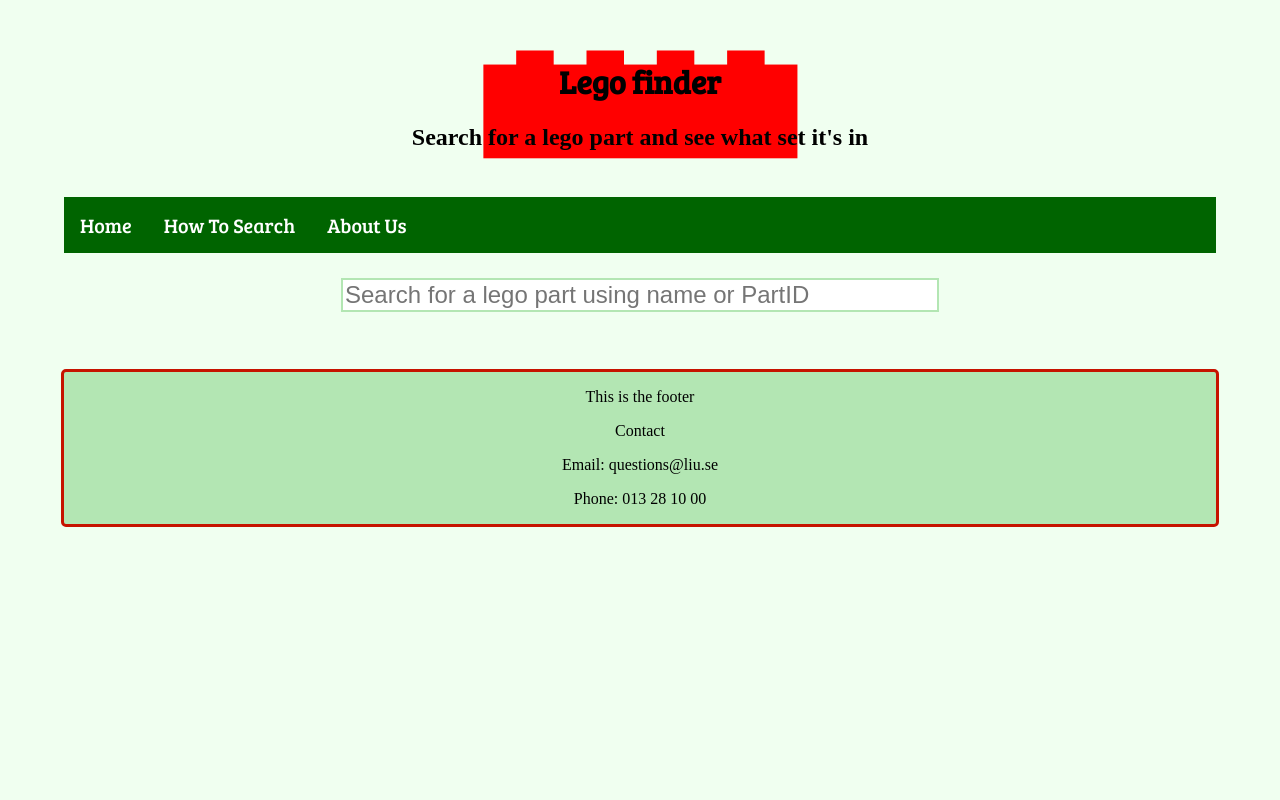
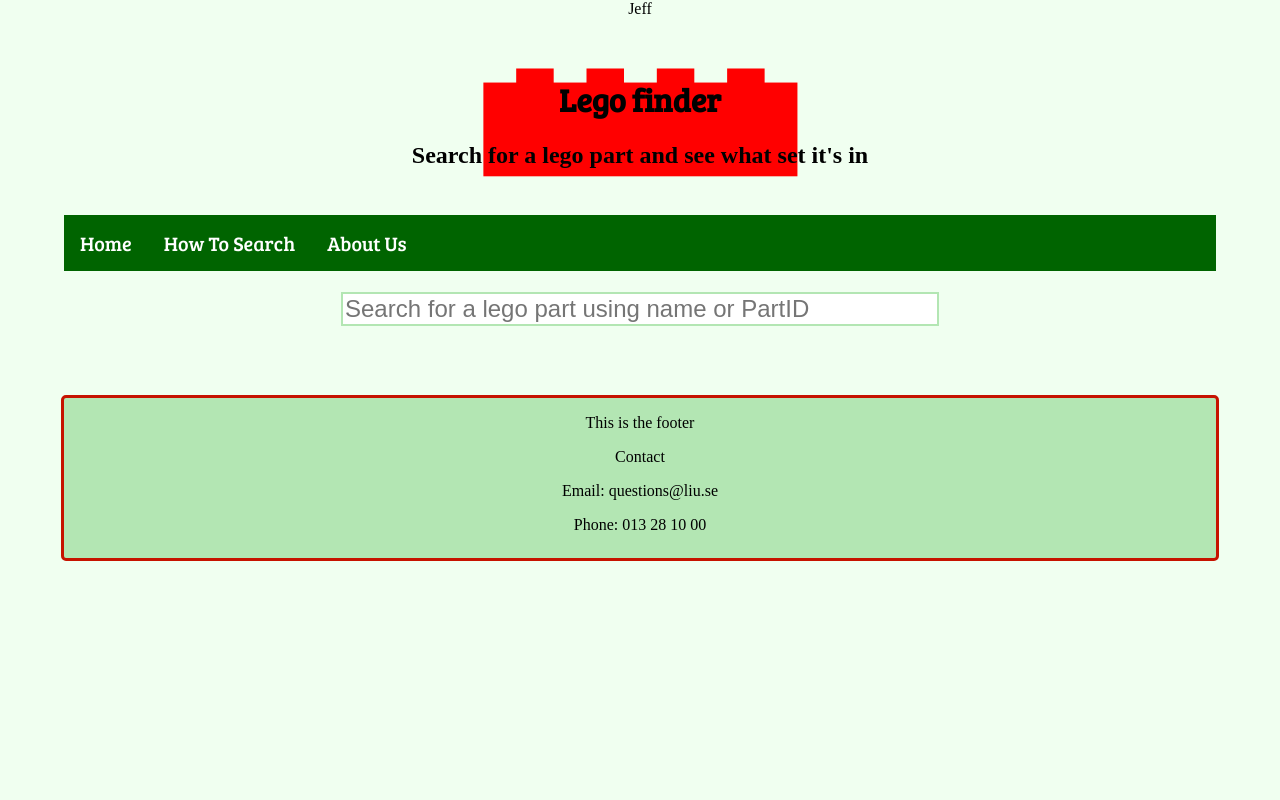
Before and after one commit to RobotGandhi/TNMK30, a PHP site: page /Homepage_V2.php in a window 1280 px wide. Run offline with PHP 8.4, Linux system fonts and the light colour scheme.

Commit message:
Update Homepage_V2.php

```diff
--- a/Homepage_V2.php
+++ b/Homepage_V2.php
@@ -1,3 +1,4 @@
+Jeff
 <!DOCTYPE html>
 <?php
 	error_reporting(E_ALL);
```
